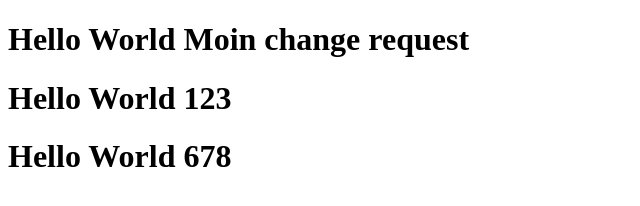
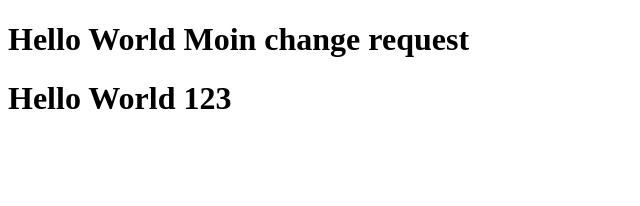
Before and after one commit to moinulhuq/mypublic, a plain HTML site: page index.html in a window 1280 px wide. Shown: the whole page, without its empty margins (0-640 px from the left). Drawn offline with Linux system fonts and the light colour scheme.

Commit message:
modify again index

```diff
--- a/index.html
+++ b/index.html
@@ -8,6 +8,5 @@
    <body>
       <h1>Hello World Moin change request</h1>
       <h1>Hello World 123</h1>
-      <h1>Hello World 678</h1>
    </body>
 </html>
```
